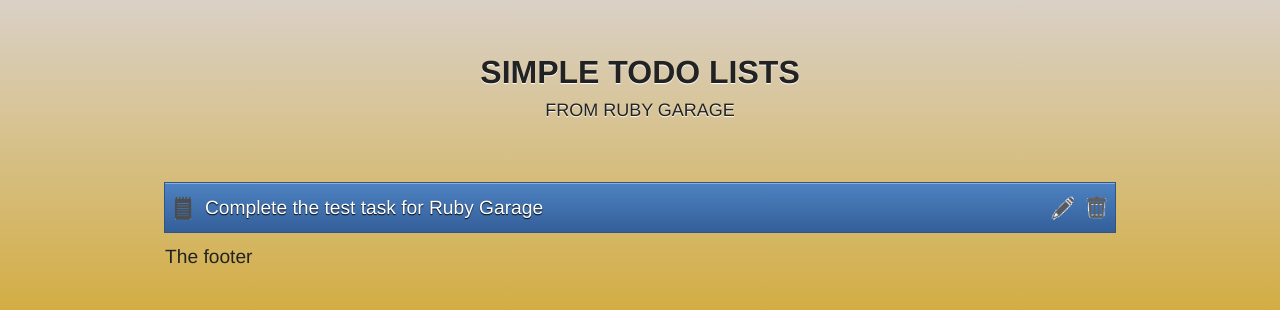
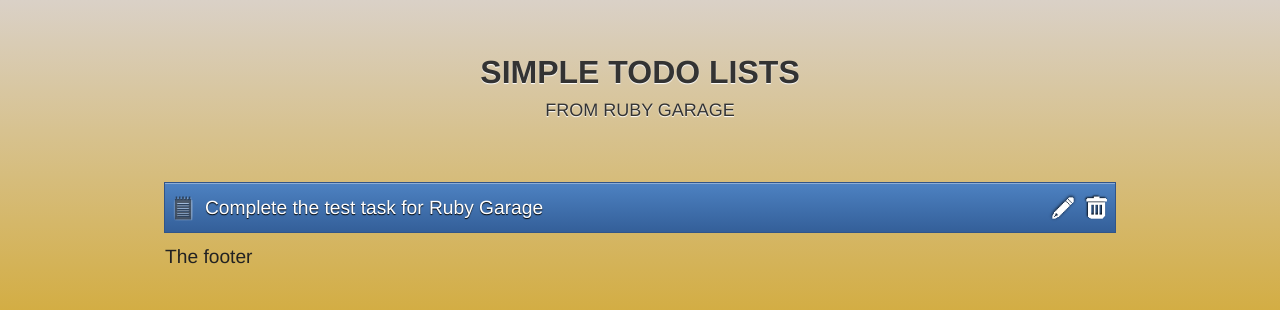
Before and after one commit to oradyvan/rg_test_task, a PHP site: page / in a window 1280 px wide. Shown: the top 310 px of the page. Run offline with PHP 8.4, Linux system fonts and the light colour scheme.

Commit message:
Updated icons to look much better with light or dark shadows

```diff
--- a/css/main.css
+++ b/css/main.css
@@ -9,6 +9,7 @@
 }
 
 .container .main_header, .sub_header {
+	color: rgb(51,51,51);
 	text-align: center;
 	text-shadow: 0px 1px 1px white;
 }
```
Also changed, not shown: images/delete.png, images/edit.png, images/project.png.
